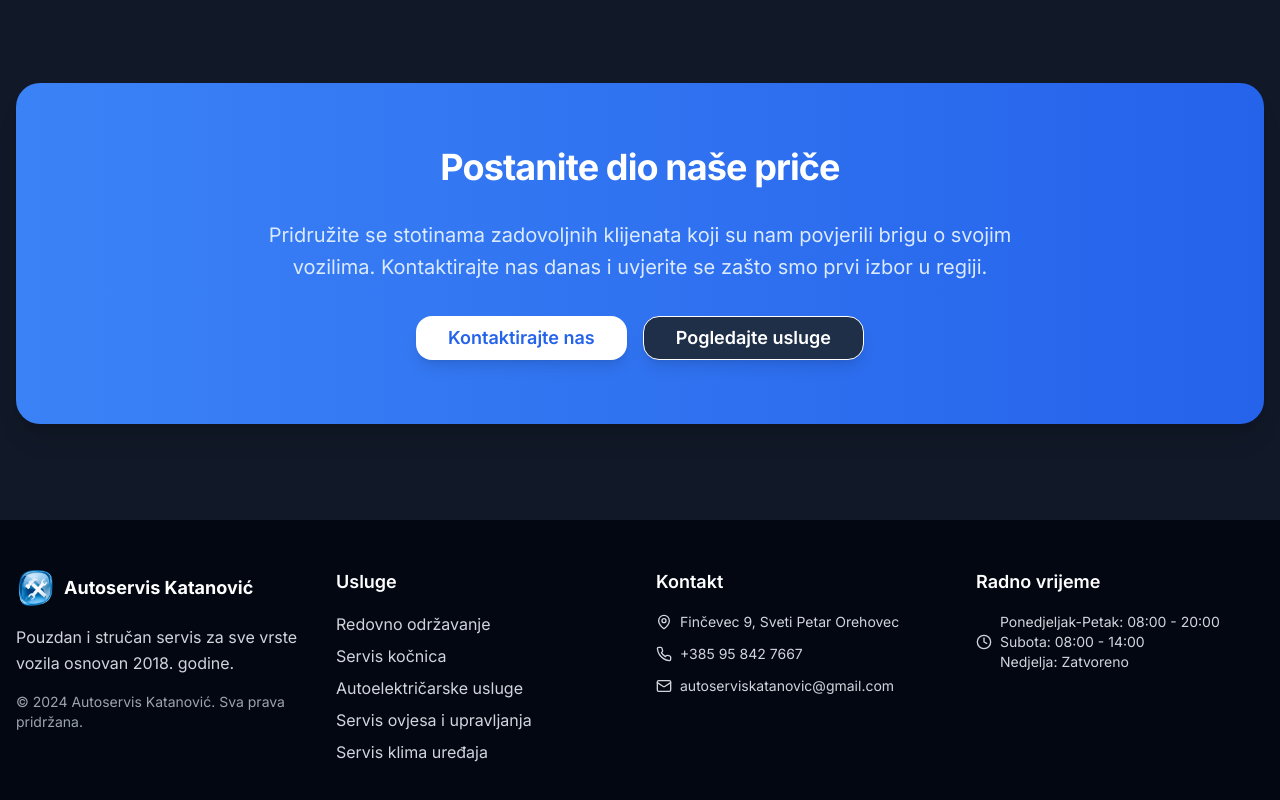
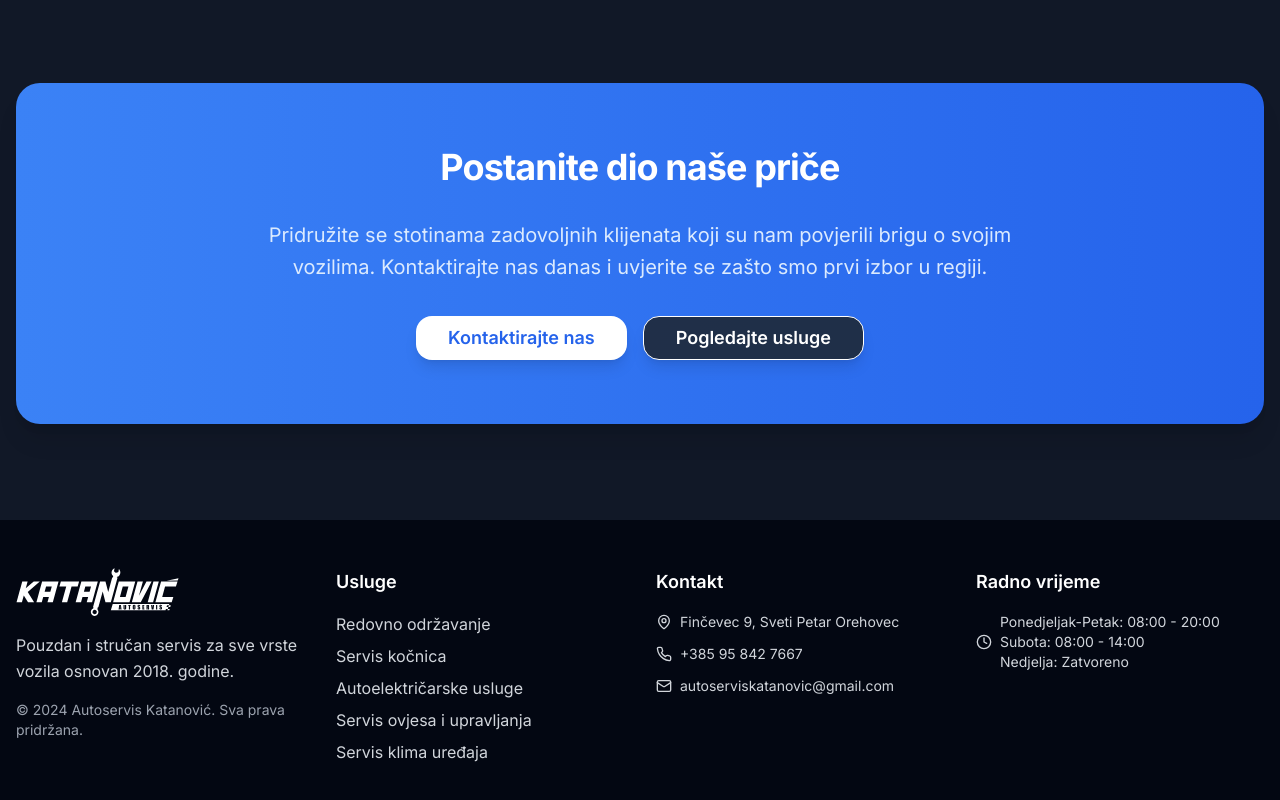
Before and after one commit to webdevcodeblue/autoservis, a Next.js app: page /o-nama in a window 1280 px wide. Shown: the part 3771-4571 px from the top of the page. Built offline with nearby package versions, Linux system fonts and the light colour scheme.

Commit message:
logo-u-footeru-novi

```diff
--- a/components/footer.tsx
+++ b/components/footer.tsx
@@ -12,15 +12,12 @@ export function Footer() {
         <div className="grid md:grid-cols-2 lg:grid-cols-4 gap-8">
           {/* Company Info */}
           <div>
-            <div className="flex items-center space-x-2 mb-4">
+            <div className="mb-4 flex justify-center lg:justify-start">
               <img
-                src="/images/autoservis-logo.png"
+                src="/images/autoservis-logo-light.svg"
                 alt="Autoservis Katanović Logo"
-                className="w-10 h-10 object-contain"
+                className="h-12 w-auto"
               />
-              <div>
-                <h3 className="font-bold text-lg">Autoservis Katanović</h3>
-              </div>
             </div>
             <p className="text-gray-400 dark:text-gray-300 mb-4">{t("footerDescription")}</p>
             <p className="text-sm text-gray-500 dark:text-gray-400">
```
